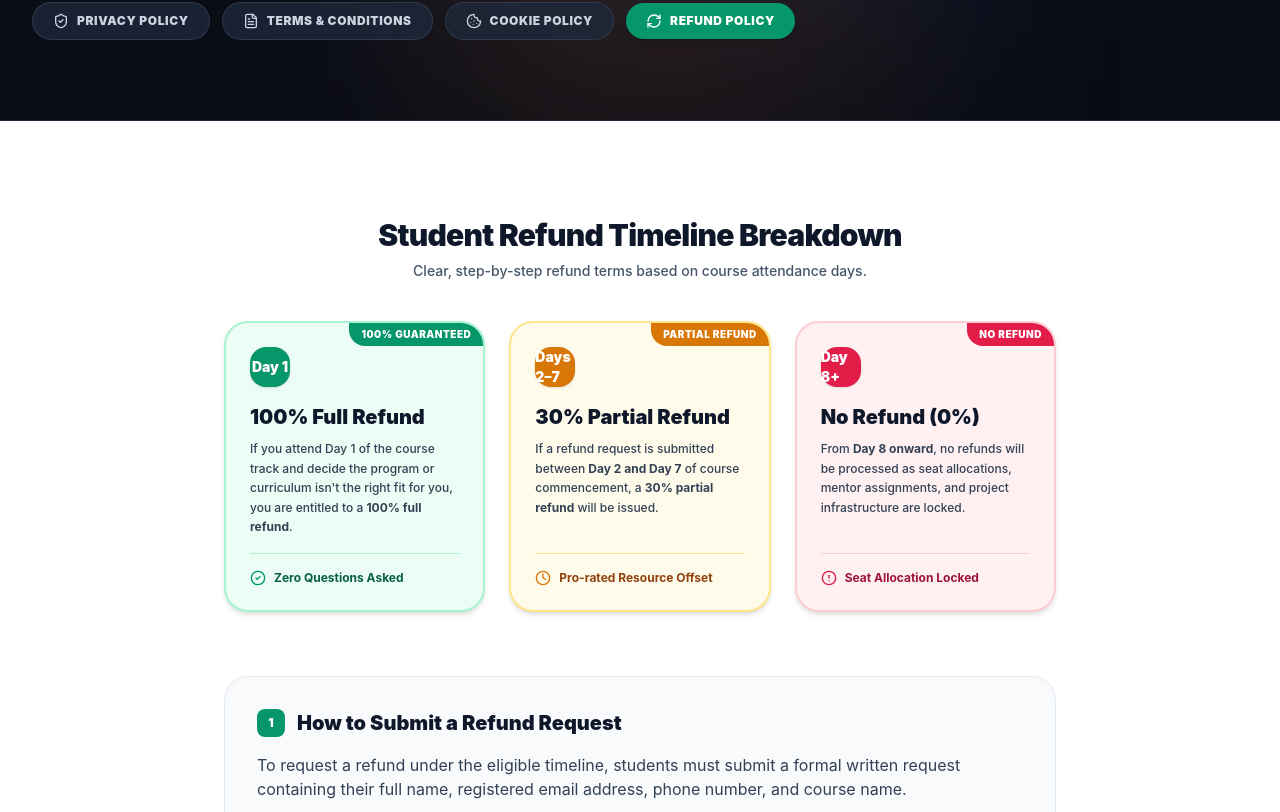
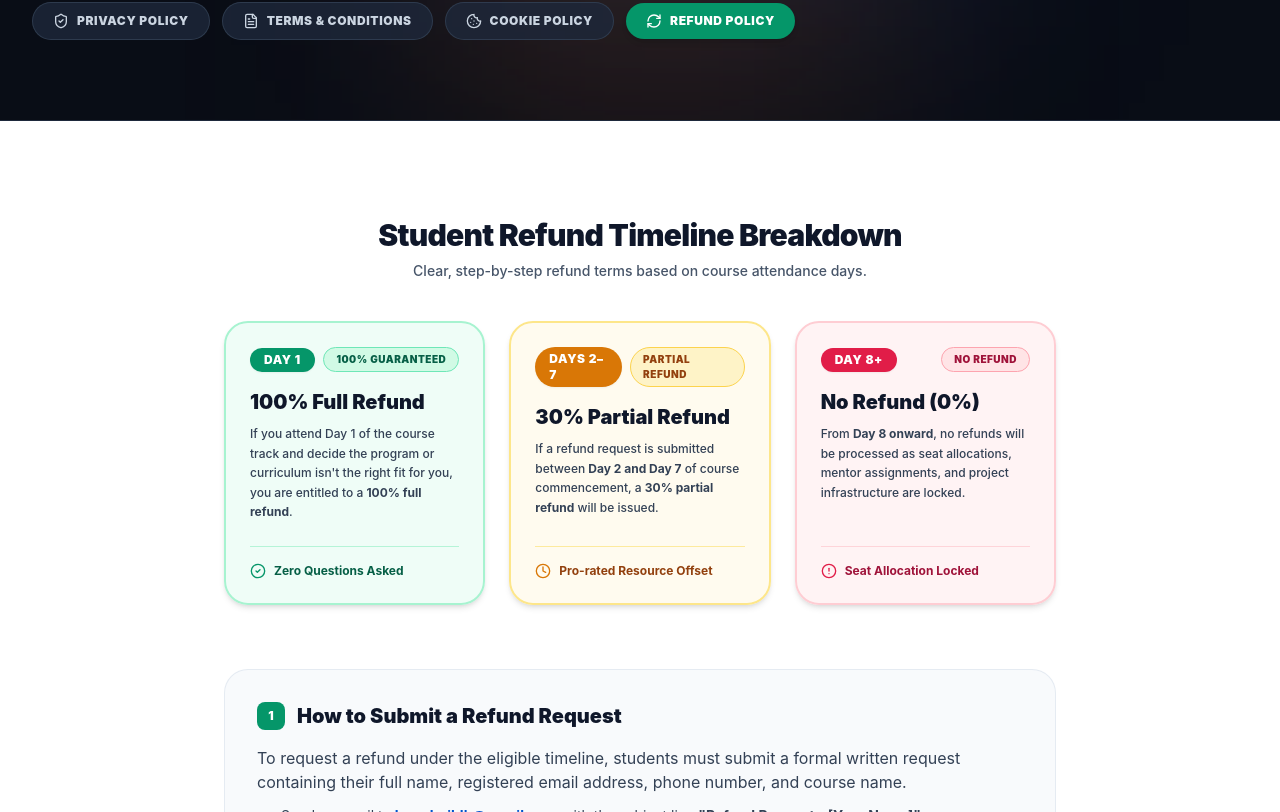
Before and after one commit to ars2904/learnbuild-hub, a Next.js app: page /refund in a window 1280 px wide. Shown: the part 471-1283 px from the top of the page. Built offline with nearby package versions, Linux system fonts and the light colour scheme.

Commit message:
regular update

```diff
--- a/src/app/refund/page.tsx
+++ b/src/app/refund/page.tsx
@@ -106,72 +106,78 @@ export default function RefundPolicyPage() {
             <div className="grid grid-cols-1 md:grid-cols-3 gap-6">
 
               {/* Day 1: 100% Full Refund */}
-              <div className="p-6 rounded-3xl bg-emerald-50 border-2 border-emerald-200 shadow-md flex flex-col justify-between relative overflow-hidden">
-                <div className="absolute top-0 right-0 bg-emerald-600 text-white px-3 py-1 rounded-bl-2xl text-[10px] font-black uppercase tracking-wider">
+              <div className="p-6 rounded-3xl bg-emerald-50/80 border-2 border-emerald-200 shadow-md flex flex-col justify-between hover:shadow-xl transition-all">
+                <div>
+                  <div className="flex items-center justify-between gap-2 mb-4">
+                    <span className="px-3.5 py-1 rounded-full bg-emerald-600 text-white font-black text-xs uppercase tracking-wider shadow-sm">
+                      Day 1
+                    </span>
+                    <span className="px-3 py-1 rounded-full bg-emerald-100 border border-emerald-300 text-emerald-800 text-[10px] font-black uppercase tracking-wider">
                       100% Guaranteed
+                    </span>
                   </div>
 
-                <div>
-                  <span className="w-10 h-10 rounded-2xl bg-emerald-600 text-white font-black text-sm flex items-center justify-center mb-4 shadow">
-                    Day 1
-                  </span>
                   <h3 className="text-xl font-black text-slate-900 mb-2">
                     100% Full Refund
                   </h3>
-                  <p className="text-xs text-slate-700 font-medium leading-relaxed mb-4">
+                  <p className="text-xs text-slate-700 font-medium leading-relaxed mb-6">
                     If you attend Day 1 of the course track and decide the program or curriculum isn't the right fit for you, you are entitled to a <strong>100% full refund</strong>.
                   </p>
                 </div>
 
-                <div className="pt-4 border-t border-emerald-200 flex items-center gap-2 text-xs font-bold text-emerald-800">
+                <div className="pt-4 border-t border-emerald-200/80 flex items-center gap-2 text-xs font-bold text-emerald-800">
                   <CheckCircle2 className="w-4 h-4 text-emerald-600 flex-shrink-0" />
                   <span>Zero Questions Asked</span>
                 </div>
               </div>
 
               {/* Day 2 to 7: 30% Refund */}
-              <div className="p-6 rounded-3xl bg-amber-50 border-2 border-amber-200 shadow-md flex flex-col justify-between relative overflow-hidden">
-                <div className="absolute top-0 right-0 bg-amber-600 text-white px-3 py-1 rounded-bl-2xl text-[10px] font-black uppercase tracking-wider">
+              <div className="p-6 rounded-3xl bg-amber-50/80 border-2 border-amber-200 shadow-md flex flex-col justify-between hover:shadow-xl transition-all">
+                <div>
+                  <div className="flex items-center justify-between gap-2 mb-4">
+                    <span className="px-3.5 py-1 rounded-full bg-amber-600 text-white font-black text-xs uppercase tracking-wider shadow-sm">
+                      Days 2–7
+                    </span>
+                    <span className="px-3 py-1 rounded-full bg-amber-100 border border-amber-300 text-amber-800 text-[10px] font-black uppercase tracking-wider">
                       Partial Refund
+                    </span>
                   </div>
 
-                <div>
-                  <span className="w-10 h-10 rounded-2xl bg-amber-600 text-white font-black text-sm flex items-center justify-center mb-4 shadow">
-                    Days 2–7
-                  </span>
                   <h3 className="text-xl font-black text-slate-900 mb-2">
                     30% Partial Refund
                   </h3>
-                  <p className="text-xs text-slate-700 font-medium leading-relaxed mb-4">
+                  <p className="text-xs text-slate-700 font-medium leading-relaxed mb-6">
                     If a refund request is submitted between <strong>Day 2 and Day 7</strong> of course commencement, a <strong>30% partial refund</strong> will be issued.
                   </p>
                 </div>
 
-                <div className="pt-4 border-t border-amber-200 flex items-center gap-2 text-xs font-bold text-amber-800">
+                <div className="pt-4 border-t border-amber-200/80 flex items-center gap-2 text-xs font-bold text-amber-800">
                   <Clock className="w-4 h-4 text-amber-600 flex-shrink-0" />
                   <span>Pro-rated Resource Offset</span>
                 </div>
               </div>
 
               {/* Day 8+: No Refund */}
-              <div className="p-6 rounded-3xl bg-rose-50 border-2 border-rose-200 shadow-md flex flex-col justify-between relative overflow-hidden">
-                <div className="absolute top-0 right-0 bg-rose-600 text-white px-3 py-1 rounded-bl-2xl text-[10px] font-black uppercase tracking-wider">
+              <div className="p-6 rounded-3xl bg-rose-50/80 border-2 border-rose-200 shadow-md flex flex-col justify-between hover:shadow-xl transition-all">
+                <div>
+                  <div className="flex items-center justify-between gap-2 mb-4">
+                    <span className="px-3.5 py-1 rounded-full bg-rose-600 text-white font-black text-xs uppercase tracking-wider shadow-sm">
+                      Day 8+
+                    </span>
+                    <span className="px-3 py-1 rounded-full bg-rose-100 border border-rose-300 text-rose-800 text-[10px] font-black uppercase tracking-wider">
                       No Refund
+                    </span>
                   </div>
 
-                <div>
-                  <span className="w-10 h-10 rounded-2xl bg-rose-600 text-white font-black text-sm flex items-center justify-center mb-4 shadow">
-                    Day 8+
-                  </span>
                   <h3 className="text-xl font-black text-slate-900 mb-2">
                     No Refund (0%)
                   </h3>
-                  <p className="text-xs text-slate-700 font-medium leading-relaxed mb-4">
+                  <p className="text-xs text-slate-700 font-medium leading-relaxed mb-6">
                     From <strong>Day 8 onward</strong>, no refunds will be processed as seat allocations, mentor assignments, and project infrastructure are locked.
                   </p>
                 </div>
 
-                <div className="pt-4 border-t border-rose-200 flex items-center gap-2 text-xs font-bold text-rose-800">
+                <div className="pt-4 border-t border-rose-200/80 flex items-center gap-2 text-xs font-bold text-rose-800">
                   <AlertCircle className="w-4 h-4 text-rose-600 flex-shrink-0" />
                   <span>Seat Allocation Locked</span>
                 </div>
```
Lines whose indentation alone changed are shown as unchanged.
